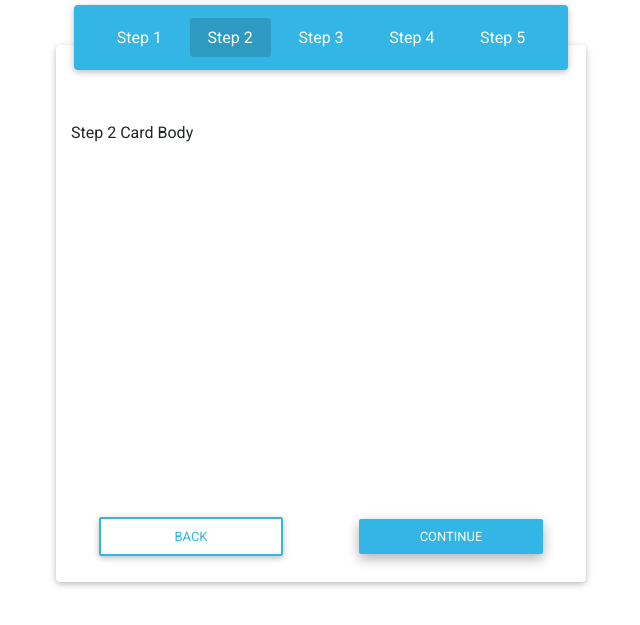
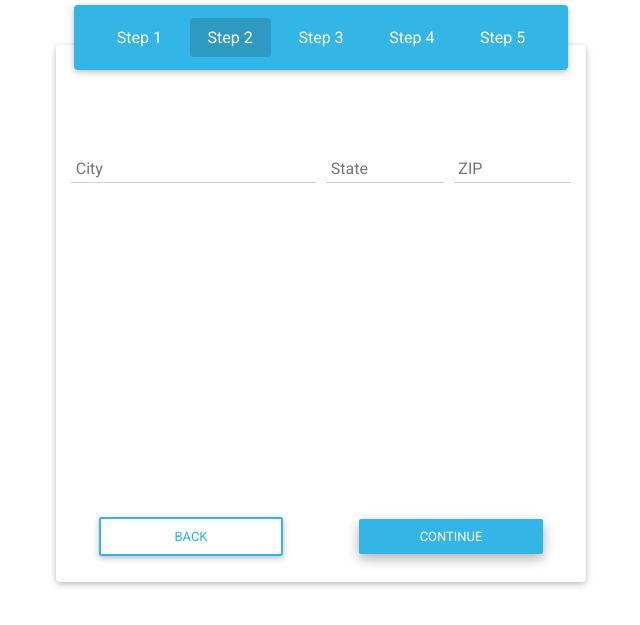
Before and after one commit to eckmLJE/stepper-template, a website: page index.html in a window 1280 px wide. Both pictures are taken after a click on the button "CONTINUE". Shown: the part 93-718 px from the top of the page, without its empty margins (319-959 px from the left). Drawn offline with nearby package versions, Linux system fonts and the light colour scheme.

Commit message:
pre validation

```diff
--- a/index.html
+++ b/index.html
@@ -100,10 +100,91 @@
                 <!-- Content Bodies -->
                 <div class="col-12 card-body content-body">
                   <div class="body-step current-step" data-step="1">
-                    Step 1 Card Body
+                    <form
+                      class="body-form needs-validation"
+                      autocomplete="on"
+                      novalidate
+                    >
+                      <div class="form-row">
+                        <div class="col-12">
+                          <div class="md-form">
+                            <label for="username-input">Username</label>
+                            <input
+                              type="text"
+                              class="form-control form-control-sm"
+                              id="username-input"
+                              name="username"
+                              autocomplete=""
+                              required
+                            />
+                            <div class="invalid-feedback">
+                              Username is Required
+                            </div>
+                          </div>
+                        </div>
+                      </div>
+                    </form>
                   </div>
                   <div class="body-step" data-step="2">
-                    Step 2 Card Body
+                    <form
+                      class="body-form needs-validation"
+                      autocomplete="on"
+                      novalidate
+                    >
+                      <div class="form-row">
+                        <div class="md-form col-12 col-sm-6">
+                          <label
+                            for="mailing-city-input"
+                            style="margin-left: 5px"
+                            >City</label
+                          >
+                          <input
+                            type="text"
+                            class="form-control form-control-sm"
+                            id="mailing-city-input"
+                            name="mailingCity"
+                            required
+                          />
+                          <div class="invalid-feedback">City is Required</div>
+                        </div>
+
+                        <div class="md-form col-12 col-sm-3">
+                          <label
+                            for="mailing-state-input"
+                            style="margin-left: 5px"
+                            >State</label
+                          >
+                          <input
+                            type="text"
+                            class="form-control form-control-sm"
+                            id="mailing-state-input"
+                            name="mailingState"
+                            pattern="[A-Za-z]{2}"
+                            maxlength="2"
+                            required
+                          />
+                          <div class="invalid-feedback">State is Required</div>
+                        </div>
+
+                        <div class="md-form col-12 col-sm-3">
+                          <label
+                            for="mailing-zip-input"
+                            style="margin-left: 5px"
+                            >ZIP</label
+                          >
+                          <input
+                            type="text"
+                            class="form-control form-control-sm"
+                            id="mailing-zip-input"
+                            pattern="[0-9]{5}"
+                            name="mailingZip"
+                            maxlength="5"
+                            required
+                          />
+                          <div class="invalid-feedback">ZIP is Required</div>
+                        </div>
+                      </div>
+                    </form>
                   </div>
                   <div class="body-step" data-step="3">
                     Step 3 Card Body
--- a/index.js
+++ b/index.js
@@ -13,7 +13,6 @@ var continueButton = $("#step-continue-button");
 // Event Handlers
 
 headerSteps.click(handleStepClick);
-
 backButton.click(handleBackClick);
 continueButton.click(handleContinueClick);
 
@@ -38,7 +37,7 @@ function handleBackClick() {
   bodySteps.each(applyCurrentStep);
 }
 
-function manageButtons() {
+function manageButtonsDisplay() {
   currentStep > 1
     ? backButton.addClass("show-button")
     : backButton.removeClass("show-button");
@@ -58,5 +57,7 @@ function applyCurrentStep() {
   $(this).data().step === currentStep
     ? $(this).addClass("current-step")
     : $(this).removeClass("current-step");
-  manageButtons();
+  manageButtonsDisplay();
 }
+
+// Validation
```
